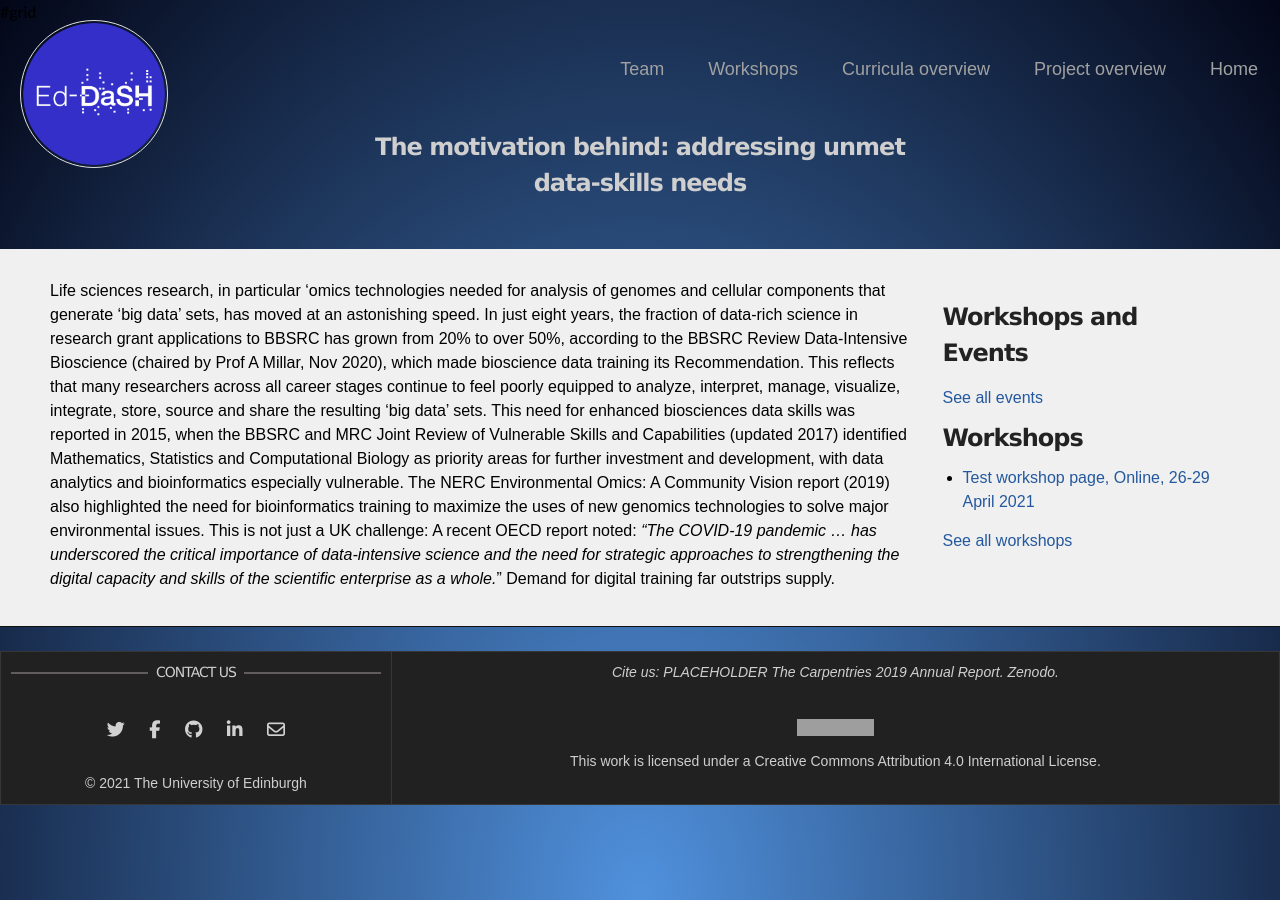
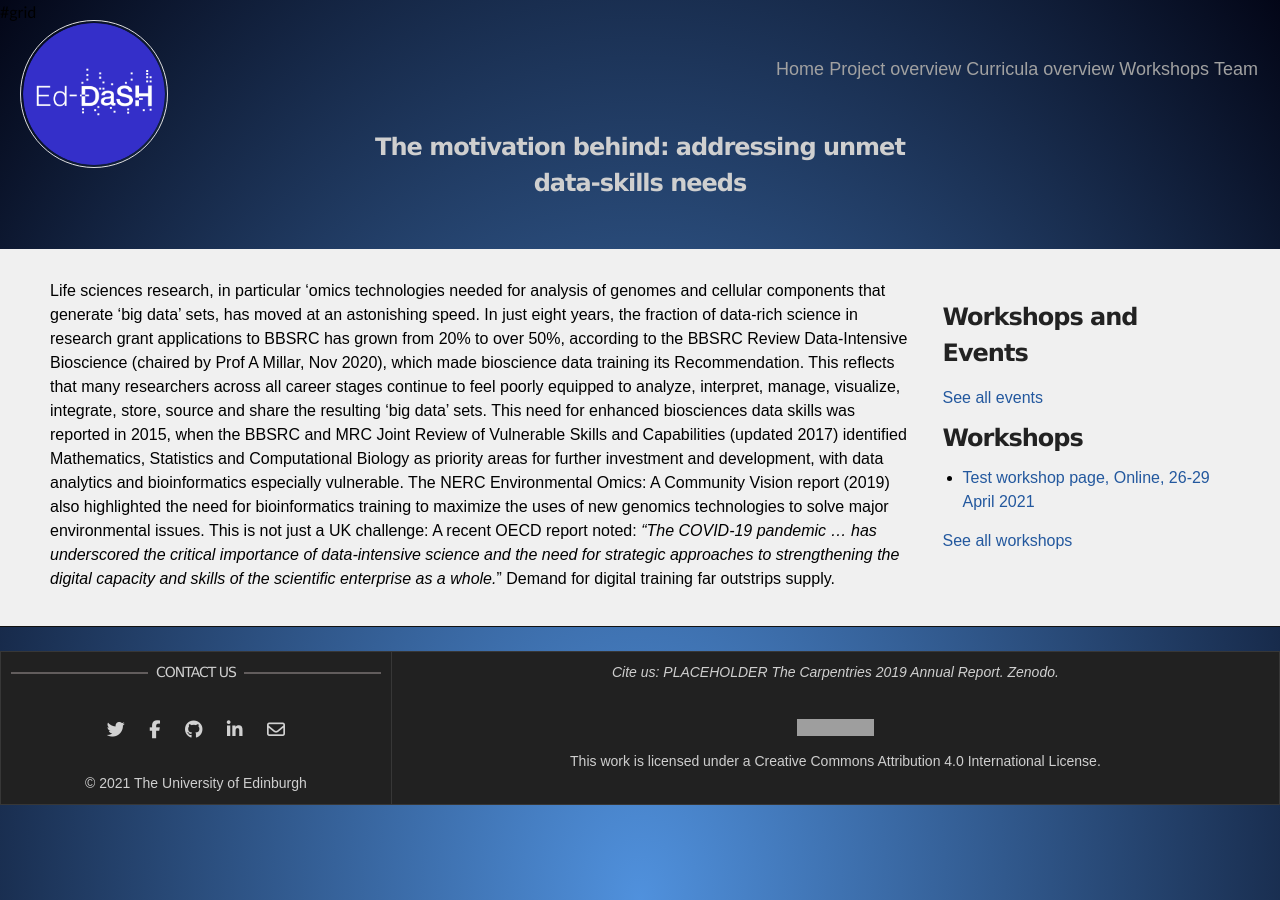
Before and after one commit to edcarp/Ed-DaSH, a Jekyll site: the page built from further_project_details.md, in a window 1280 px wide. Built offline with Jekyll 4.4.1, drawn with Linux system fonts in a browser that asks for light colours; nearby versions of some CDN libraries; our own code applies the rules of GitHub Pages for plain Markdown files; grey boxes are pictures that could not be loaded.

Commit message:
Update default.html

```diff
--- a/_layouts/default.html
+++ b/_layouts/default.html
@@ -61,14 +61,16 @@
 
 			      <!-- <ul> -->
 				 <!-- <li> -->
-				{% for item in site.data.pagelist.docs %}
-      					{% if page.theme != item.title %}
+				<div class="header-tab">
+					{% for item in site.data.pagelist.docs %}
+      						{% if page.theme != item.title %}
 						<!--a class="header-tab" href="{{ item.url }}">{{ item.title }}</a-->
-						<div class="header-tab">
+
 							<span class="hover hover-3" href="{{ item.url }}">{{ item.title }}</span>
-						</div>
-					{% endif %}
-   				{% endfor %}
+
+						{% endif %}
+   					{% endfor %}
+				</div>
 				  <!-- <a class="header-tab" href="{{ '/contact' | relative_url }}">Contact</a>
 				  <!-- a class="header-tab" href="/Ed_DaSH_website_prototyping">Home</a> -->
 				  <!-- a class="header-tab" href="/Ed_DaSH_website_prototyping/media.html">Publicity</a -->
```
